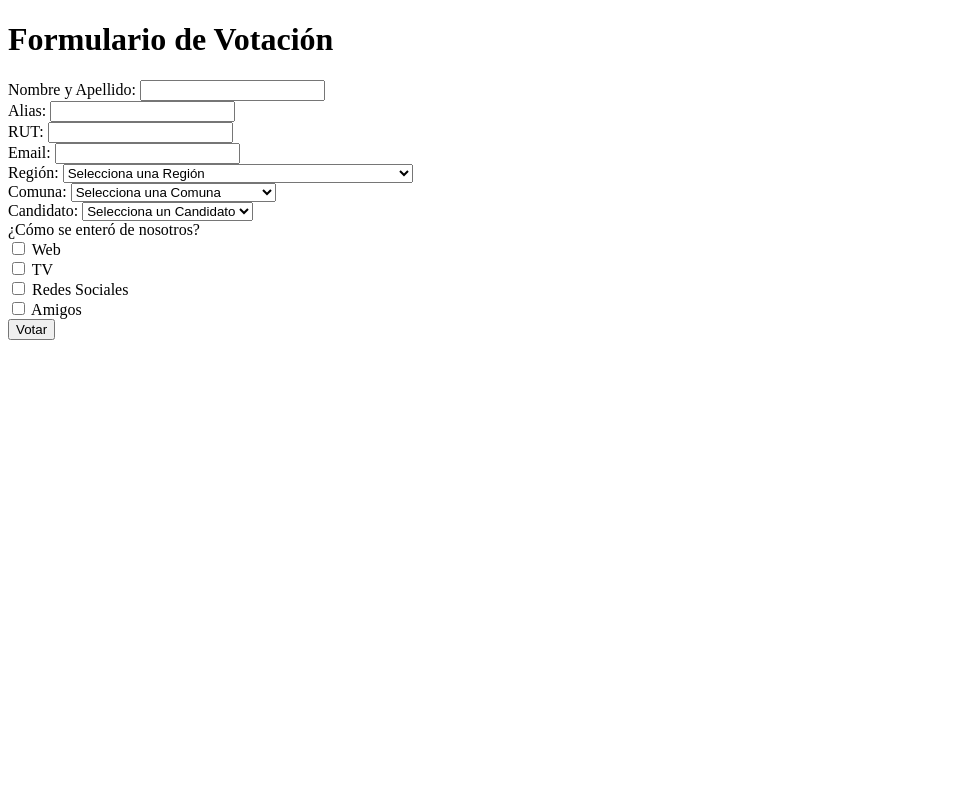
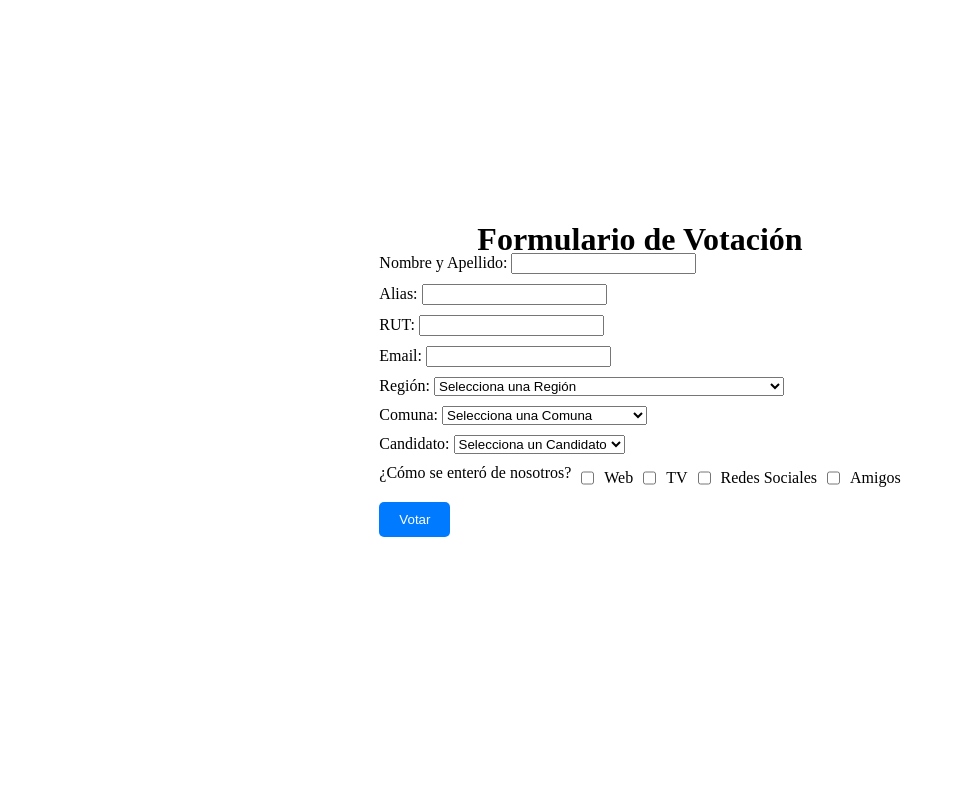
Before and after one commit to nikorasu96/Formulario, a PHP site: page / in a window 1280 px wide. Shown: the whole page, without its empty margins (0-956 px from the left). Run offline with PHP 8.4, Linux system fonts and the light colour scheme; data comes from the database, SQL or seed files in the repository; data that the repository does not hold is empty.

Commit message:
css agregado

```diff
--- a/index.php
+++ b/index.php
@@ -29,10 +29,76 @@ $comunas = $stmt_comunas->fetchAll();
     <link rel="stylesheet" href="css/style.css">
     <script src="https://code.jquery.com/jquery-3.6.0.min.js"></script>
     <script src="js/script.js"></script>
+    <script>
+        $(document).ready(function() {
+            $('form').submit(function(event) {
+                var checkboxes = $("input[name='como_se_entero[]']:checked");
+                if (checkboxes.length < 2) {
+                    alert("Por favor, selecciona al menos dos opciones de cómo se enteró de nosotros.");
+                    event.preventDefault();
+                }
+            });
+        });
+    </script>
+
+    <style>
+        body {
+            display: flex;
+            justify-content: center;
+            align-items: center;
+            height: 100vh;
+            margin: 0;
+        }
+
+
+
+        div h1 {
+            position: absolute;
+            top: 50%;
+            left: 50%;
+            transform: translate(-50%, -50%);
+            height: 50vh;
+        }
+
+
+
+        label,
+        input,
+        select {
+
+            margin-bottom: 10px;
+        }
+
+        .checkbox-group {
+            display: flex;
+            gap: 10px;
+            align-items: center;
+            /* Alinea los elementos verticalmente */
+        }
+
+        input[type="checkbox"] {
+            margin: 0;
+        }
+
+        input[type="submit"] {
+            background-color: #007bff;
+            color: #fff;
+            padding: 10px 20px;
+            border: none;
+            border-radius: 5px;
+            cursor: pointer;
+            margin-top: 10px;
+        }
+    </style>
+
 </head>
 
 <body>
-    <h1>Formulario de Votación</h1>
+    <div>
+        <h1 class="titulo">Formulario de Votación</h1>
+
+    </div>
+
     <form action="votacion.php" method="post">
         <label for="nombre_apellido">Nombre y Apellido:</label>
         <input type="text" id="nombre_apellido" name="nombre_apellido" required><br>
@@ -49,7 +115,7 @@ $comunas = $stmt_comunas->fetchAll();
         <label for="region">Región:</label>
         <select id="region" name="region" required>
             <option value="">Selecciona una Región</option>
-            <?php foreach ($regiones as $region): ?>
+            <?php foreach ($regiones as $region) : ?>
                 <option value="<?= $region['id'] ?>"><?= $region['nombre'] ?></option>
             <?php endforeach; ?>
         </select><br>
@@ -57,7 +123,7 @@ $comunas = $stmt_comunas->fetchAll();
         <label for="comuna">Comuna:</label>
         <select id="comuna" name="comuna" required>
             <option value="">Selecciona una Comuna</option>
-            <?php foreach ($comunas as $comuna): ?>
+            <?php foreach ($comunas as $comuna) : ?>
                 <option value="<?= $comuna['id'] ?>"><?= $comuna['nombre'] ?></option>
             <?php endforeach; ?>
         </select><br>
@@ -71,13 +137,19 @@ $comunas = $stmt_comunas->fetchAll();
         </select><br>
 
 
-        <label>¿Cómo se enteró de nosotros?</label><br>
-        <input type="checkbox" name="como_se_entero[]" value="web"> Web<br>
-        <input type="checkbox" name="como_se_entero[]" value="tv"> TV<br>
-        <input type="checkbox" name="como_se_entero[]" value="redes_sociales"> Redes Sociales<br>
-        <input type="checkbox" name="como_se_entero[]" value="amigos"> Amigos<br>
+        <div style="display: flex; align-items: center;">
+            <label>¿Cómo se enteró de nosotros?</label><br>
+            <div style="display: flex; gap: 10px;">
+                <input type="checkbox" name="como_se_entero[]" value="web" style="margin-left: 10px;"> Web
+                <input type="checkbox" name="como_se_entero[]" value="tv"> TV
+                <input type="checkbox" name="como_se_entero[]" value="redes_sociales"> Redes Sociales
+                <input type="checkbox" name="como_se_entero[]" value="amigos"> Amigos
+            </div>
+        </div>
+
 
         <input type="submit" value="Votar">
+
     </form>
 </body>
 
```
